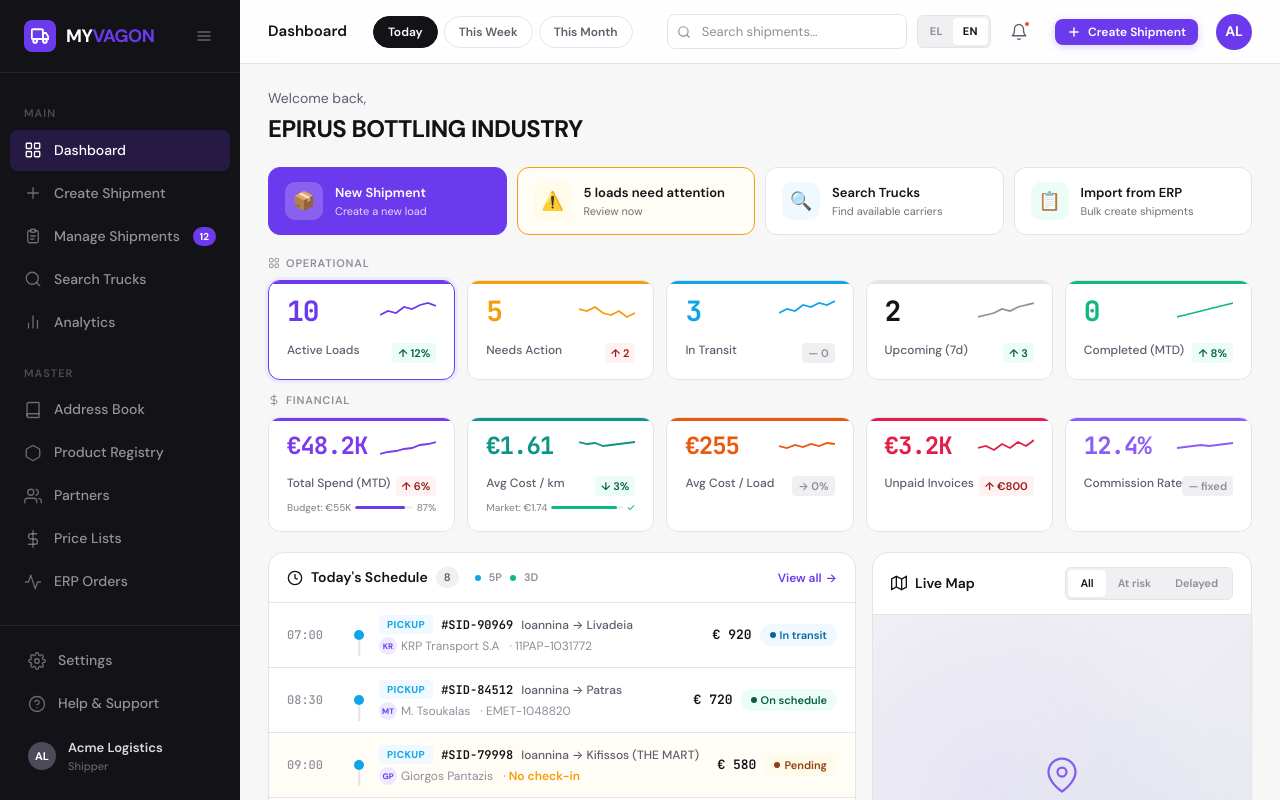
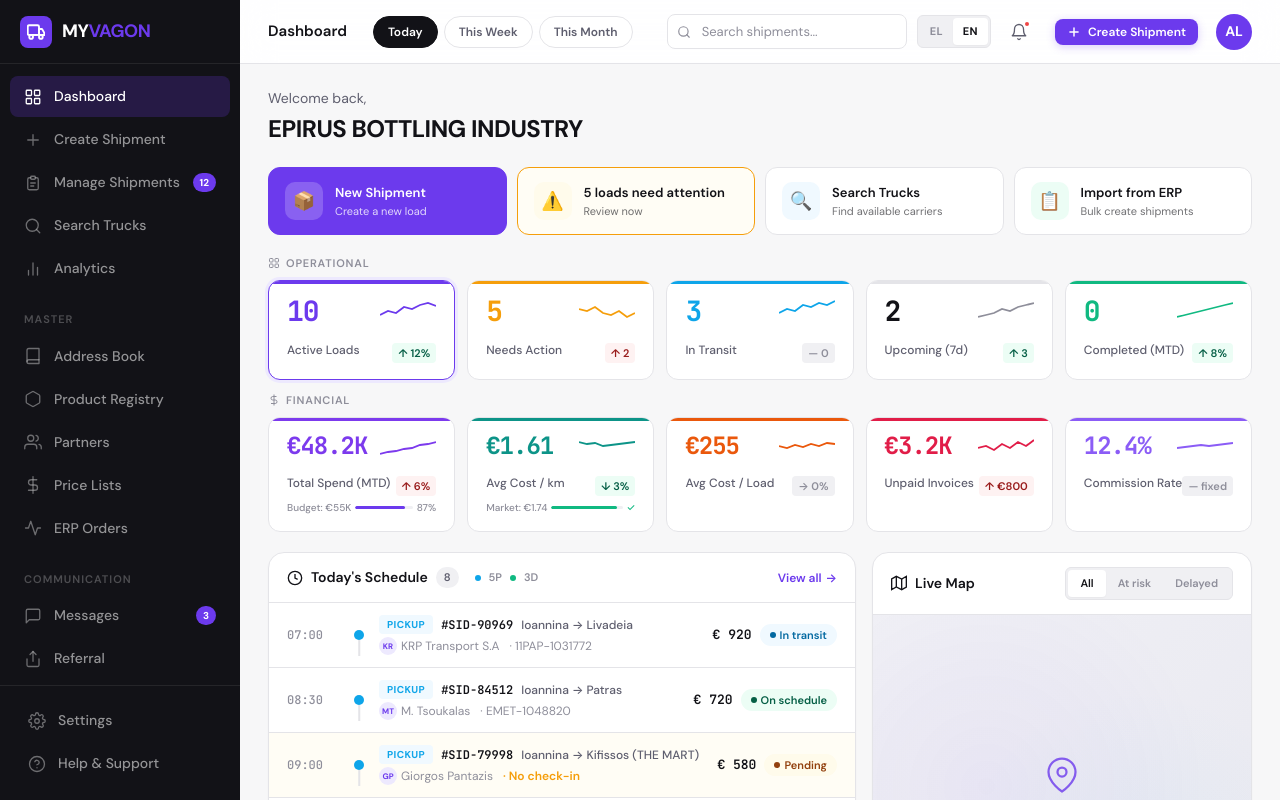
Before and after one commit to excellentwebworld/Mywagon-Frontend, a React (Vite) app: page /dashboard in a window 1280 px wide. Shown: the top 800 px of the page. Built offline with nearby package versions, Linux system fonts and the light colour scheme.

Commit message:
feat: implement application layout, sidebar navigation, and global styles

```diff
--- a/src/components/layout/AppLayout.tsx
+++ b/src/components/layout/AppLayout.tsx
@@ -5,7 +5,6 @@ import { Header } from './Header';
 import { useApp } from '../../context/AppContext';
 
 export const AppLayout: React.FC = () => {
-  const [sidebarCollapsed, setSidebarCollapsed] = useState(false);
   const [mobileMenuOpen, setMobileMenuOpen] = useState(false);
   const { toast } = useApp();
 
@@ -13,14 +12,13 @@ export const AppLayout: React.FC = () => {
     <div className="app-layout" style={{ minHeight: '100vh', display: 'flex', flexDirection: 'column' }}>
       {/* Sidebar Navigation */}
       <Sidebar
-        collapsed={sidebarCollapsed}
-        onToggleCollapse={() => setSidebarCollapsed(!sidebarCollapsed)}
+        // onToggleCollapse={() => setSidebarCollapsed(!sidebarCollapsed)}
         mobileOpen={mobileMenuOpen}
         onCloseMobile={() => setMobileMenuOpen(false)}
       />
 
       {/* Main Content Area */}
-      <div className={`main-content ${sidebarCollapsed ? 'expanded' : ''}`}>
+      <div className={`main-content`}>
         <Header onToggleMobileMenu={() => setMobileMenuOpen(true)} />
 
         <main className="page-body">
--- a/src/components/layout/Sidebar.tsx
+++ b/src/components/layout/Sidebar.tsx
@@ -3,15 +3,11 @@ import { Link, useLocation } from 'react-router-dom';
 import { useApp } from '../../context/AppContext';
 
 interface SidebarProps {
-  collapsed: boolean;
-  onToggleCollapse: () => void;
   mobileOpen: boolean;
   onCloseMobile: () => void;
 }
 
 export const Sidebar: React.FC<SidebarProps> = ({
-  collapsed,
-  onToggleCollapse,
   mobileOpen,
   onCloseMobile,
 }) => {
@@ -43,7 +39,7 @@ export const Sidebar: React.FC<SidebarProps> = ({
 
       {/* Sidebar aside panel */}
       <aside
-        className={`sidebar ${collapsed ? 'collapsed' : ''} ${mobileOpen ? 'mobile-open' : ''}`}
+        className={`sidebar  ${mobileOpen ? 'mobile-open' : ''}`}
         id="sidebar"
         aria-label="Main navigation"
       >
@@ -70,7 +66,7 @@ export const Sidebar: React.FC<SidebarProps> = ({
             MY<span className="hl">VAGON</span>
           </span>
 
-          <button
+          {/* <button
             id="sidebarCollapseBtn"
             aria-label="Toggle sidebar"
             onClick={onToggleCollapse}
@@ -100,13 +96,11 @@ export const Sidebar: React.FC<SidebarProps> = ({
             >
               <path d="M3 12h18M3 6h18M3 18h18" />
             </svg>
-          </button>
+          </button> */}
         </div>
 
         {/* Navigation list */}
         <nav className="sb-nav">
-          <div className="sb-section sb-label">{lang === 'el' ? 'Κύρια' : 'Main'}</div>
-
           <Link
             to="/dashboard"
             onClick={onCloseMobile}
@@ -417,7 +411,7 @@ export const Sidebar: React.FC<SidebarProps> = ({
           </a>
 
           {/* User info */}
-          <div className="nav-item" style={{ marginTop: '4px', cursor: 'default' }} title="Acme Logistics">
+          {/* <div className="nav-item" style={{ marginTop: '4px', cursor: 'default' }} title="Acme Logistics">
             <div className="avatar avatar-sm" style={{ background: '#4B4B5A' }} aria-hidden="true">
               AL
             </div>
@@ -438,7 +432,7 @@ export const Sidebar: React.FC<SidebarProps> = ({
                 {lang === 'el' ? 'Φορτωτής' : 'Shipper'}
               </div>
             </div>
-          </div>
+          </div> */}
         </div>
       </aside>
     </>
--- a/src/styles/globals.css
+++ b/src/styles/globals.css
@@ -97,7 +97,7 @@ a { color: inherit; text-decoration: none; }
 .sidebar.collapsed .nav-item { justify-content: center; padding: 10px; }
 
 .sb-logo {
-  padding: 20px 24px; display: flex; align-items: center; gap: 10px;
+  padding: 10px 20px; display: flex; align-items: center; gap: 10px;
   border-bottom: 1px solid rgba(255,255,255,.08); flex-shrink: 0; min-height: 64px;
 }
 .sb-logo-icon {
```
